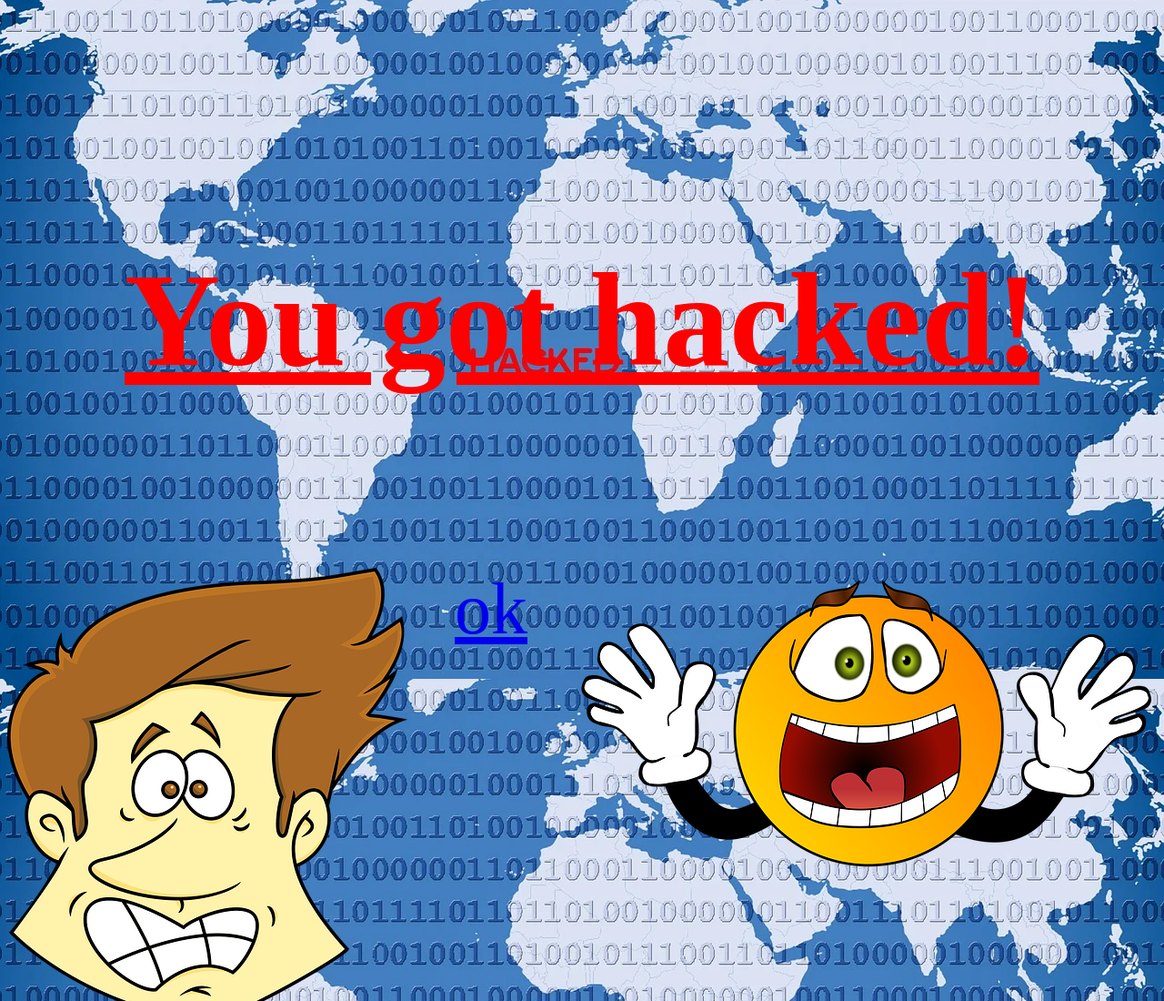
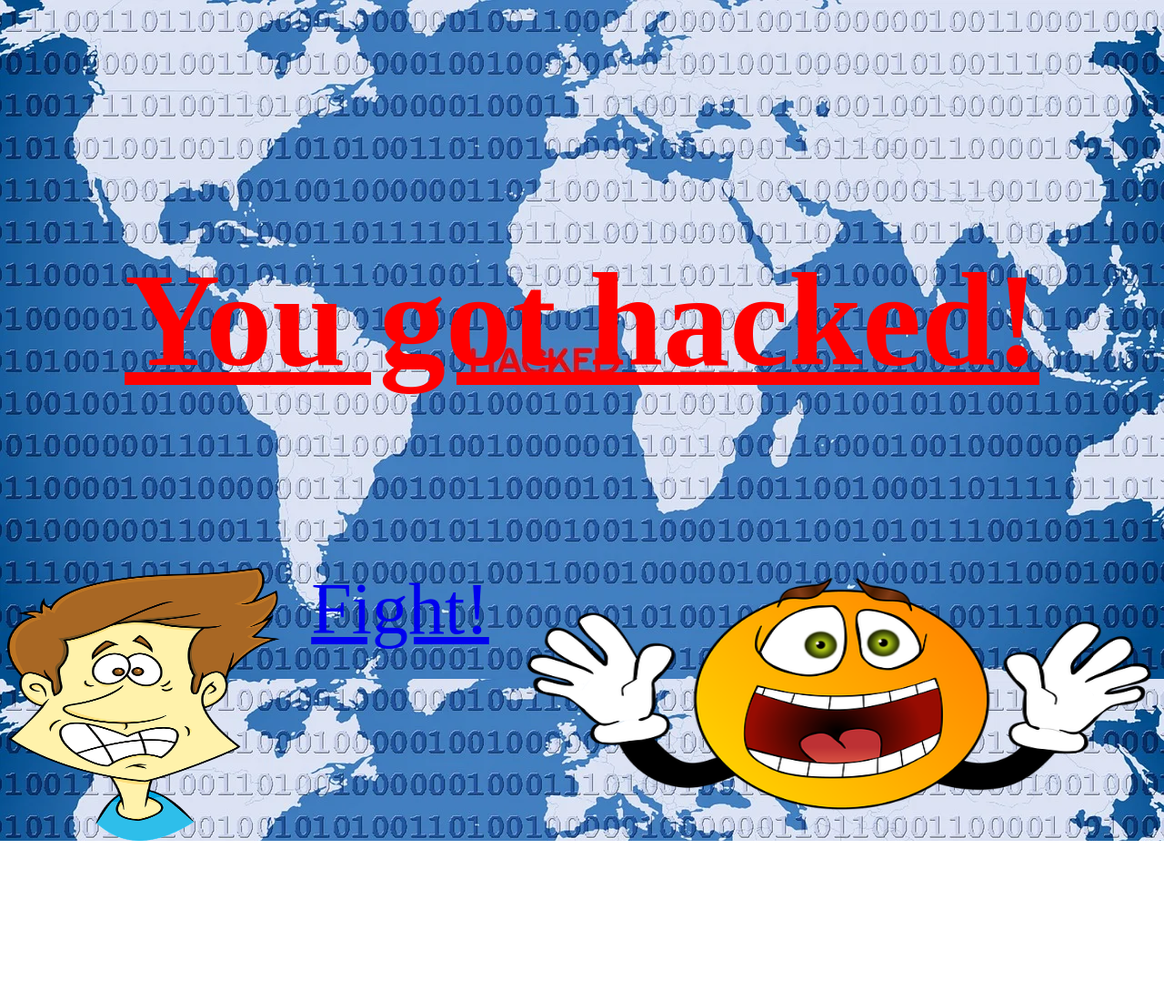
Before and after one commit to Bonphelia/Bonphelia.github.io, a plain HTML site: page index.html in a window 1280 px wide. Shown: the top 1100 px of the page at 91% size. After the commit the page ends 924 px from the top, so only its background shows below. Drawn offline with Linux system fonts and the light colour scheme.

Commit message:
Update index.html

```diff
--- a/index.html
+++ b/index.html
@@ -1,7 +1,6 @@
 <html>
 <head>
 	<meta charset="UTF-8">
-	<meta name="viewport" content="width=device-width, initial-scale=1">
 	<title> Survive </title>
 </head>
 <style>
@@ -19,9 +18,13 @@
 			}
 
 	#first{float:left;
+		width:300px;
+		height:300px;
 			}
 
 	#second{float:right;
+		width:700px;
+		height:300px;
 			}
 
 </style>
@@ -33,7 +36,7 @@
 	<h1> You got hacked! </h1>
 	<br><br><br><br><br>
 	<span class="groß">
-	<a href="zweite_seite.html"> ok </a>
+	<a href="zweite_seite.html"> Fight! </a>
 	</span>
 
 	<img src="lul.webp" alt="erschrocken" id="first">
```
